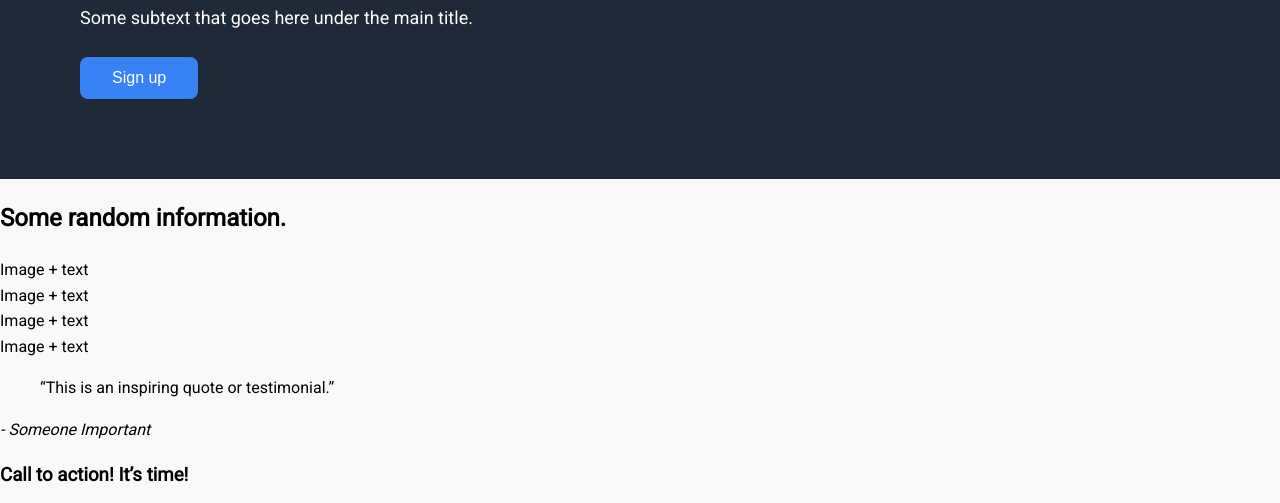
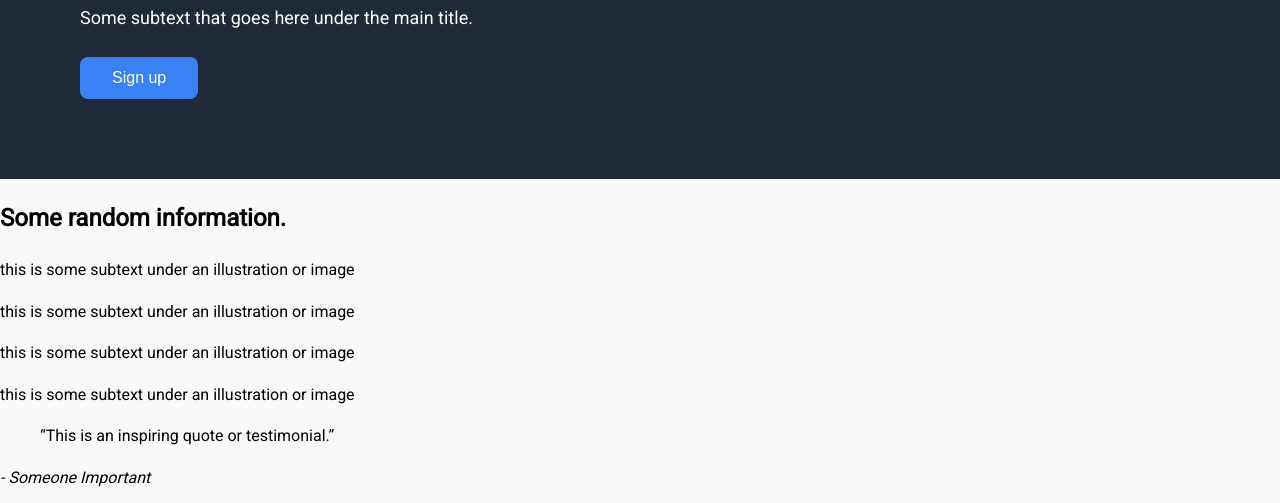
Before and after one commit to drheaa/odin-landing-page, a plain HTML site: page index.html in a window 1280 px wide. Shown: the part 297-800 px from the top of the page. Drawn offline with Linux system fonts and the light colour scheme.

Commit message:
Updated the Features Section for the cards and text in appropriate layout

```diff
--- a/index.html
+++ b/index.html
@@ -29,15 +29,28 @@
         </div>
     </section>
 
-    <section class="features">
+   <section class="features">
         <h2>Some random information.</h2>
         <div class="cards">
-            <div class="card">Image + text</div>
-            <div class="card">Image + text</div>
-            <div class="card">Image + text</div>
-            <div class="card">Image + text</div>
+        <div class="card">
+            <div class="card-image"></div>
+            <p class="card-text">this is some subtext under an illustration or image</p>
+        </div>
+        <div class="card">
+            <div class="card-image"></div>
+            <p class="card-text">this is some subtext under an illustration or image</p>
+        </div>
+        <div class="card">
+            <div class="card-image"></div>
+            <p class="card-text">this is some subtext under an illustration or image</p>
+        </div>
+        <div class="card">
+            <div class="card-image"></div>
+            <p class="card-text">this is some subtext under an illustration or image</p>
+        </div>
         </div>
     </section>
+
 
     <section class="quote">
         <blockquote>“This is an inspiring quote or testimonial.”</blockquote>
```
